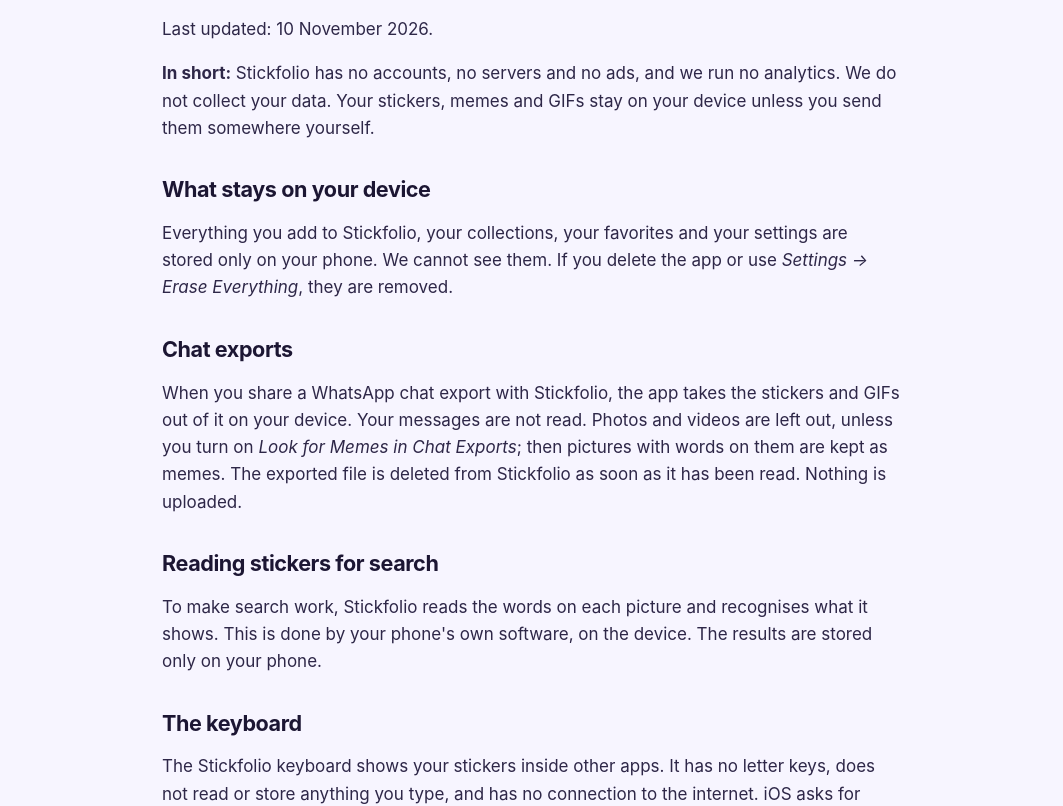
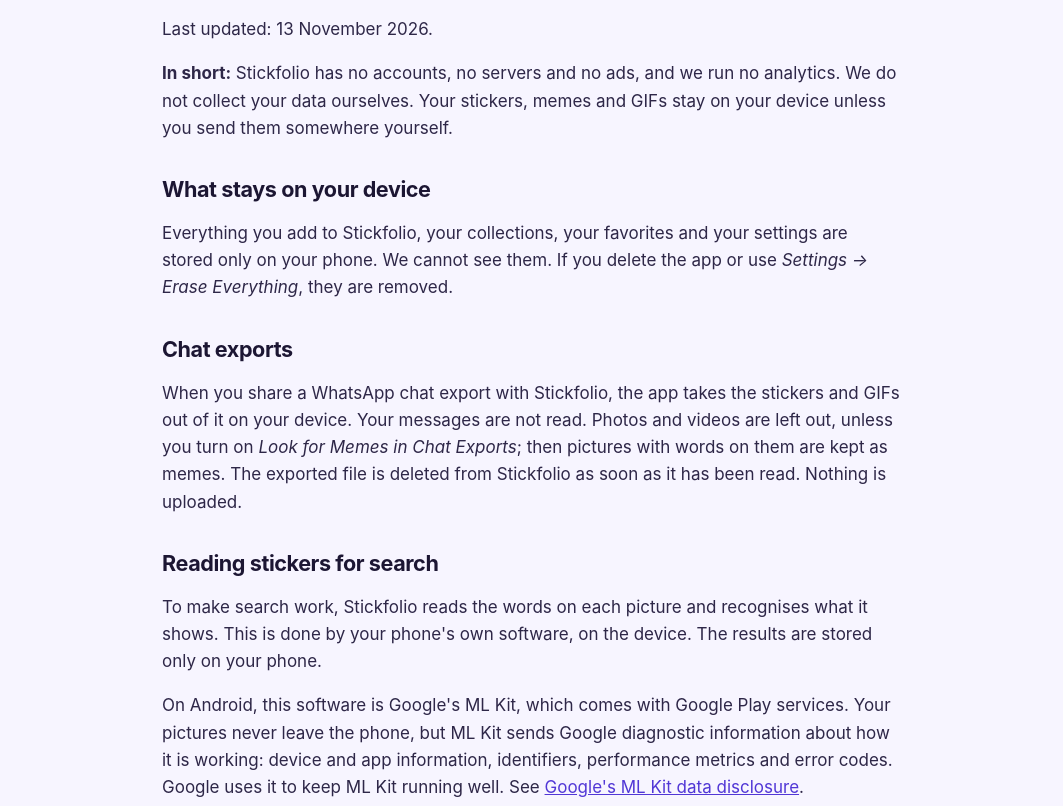
Before and after one commit to Saith96/stickfolio-site, a plain HTML site: page privacy.html in a window 1280 px wide. Shown: the part 152-958 px from the top of the page, without its empty margins (108-1171 px from the left). Drawn offline with Linux system fonts and the light colour scheme.

Commit message:
Privacy: say what ML Kit sends Google on Android
Co-Authored-By: Claude Opus 5.5 <noreply@anthropic.com>

```diff
--- a/privacy.html
+++ b/privacy.html
@@ -160,14 +160,15 @@ footer.site .legal{flex-basis:100%;margin:0;font-size:.84rem}
 </head><body><a class="skip" href="#main">Skip to content</a>
 <header class="top"><div class="wrap"><a class="brand" href="index.html"><img src="assets/icon.png" alt="" width="36" height="36">Stickfolio</a><nav aria-label="Site"><a href="index.html#features" class="opt">Features</a><a href="index.html#faq" class="opt">FAQ</a><a href="support.html" class="">Support</a><a href="privacy.html" class="opt2" aria-current=page>Privacy</a><a href="https://saith96.github.io/apps/" class="hub" title="All apps by Saith Developments"><svg class="ic" viewBox="0 0 24 24" fill="none" stroke="currentColor" stroke-width="1.9" stroke-linecap="round" stroke-linejoin="round" aria-hidden="true"><rect x="4" y="4" width="6.5" height="6.5" rx="1.6"/><rect x="13.5" y="4" width="6.5" height="6.5" rx="1.6"/><rect x="4" y="13.5" width="6.5" height="6.5" rx="1.6"/><rect x="13.5" y="13.5" width="6.5" height="6.5" rx="1.6"/></svg><span>All apps</span></a></nav></div></header>
 <main id="main"><div class="wrap"><article class="doc">
-<h1>Privacy Policy</h1><p>Last updated: 10 November 2026.</p>
-<p><strong>In short:</strong> Stickfolio has no accounts, no servers and no ads, and we run no analytics. We do not collect your data. Your stickers, memes and GIFs stay on your device unless you send them somewhere yourself.</p>
+<h1>Privacy Policy</h1><p>Last updated: 13 November 2026.</p>
+<p><strong>In short:</strong> Stickfolio has no accounts, no servers and no ads, and we run no analytics. We do not collect your data ourselves. Your stickers, memes and GIFs stay on your device unless you send them somewhere yourself.</p>
 <h2>What stays on your device</h2>
 <p>Everything you add to Stickfolio, your collections, your favorites and your settings are stored only on your phone. We cannot see them. If you delete the app or use <em>Settings &rarr; Erase Everything</em>, they are removed.</p>
 <h2>Chat exports</h2>
 <p>When you share a WhatsApp chat export with Stickfolio, the app takes the stickers and GIFs out of it on your device. Your messages are not read. Photos and videos are left out, unless you turn on <em>Look for Memes in Chat Exports</em>; then pictures with words on them are kept as memes. The exported file is deleted from Stickfolio as soon as it has been read. Nothing is uploaded.</p>
 <h2>Reading stickers for search</h2>
 <p>To make search work, Stickfolio reads the words on each picture and recognises what it shows. This is done by your phone's own software, on the device. The results are stored only on your phone.</p>
+<p>On Android, this software is Google's ML Kit, which comes with Google Play services. Your pictures never leave the phone, but ML Kit sends Google diagnostic information about how it is working: device and app information, identifiers, performance metrics and error codes. Google uses it to keep ML Kit running well. See <a href="https://developers.google.com/ml-kit/android-data-disclosure">Google's ML Kit data disclosure</a>.</p>
 <h2>The keyboard</h2>
 <p>The Stickfolio keyboard shows your stickers inside other apps. It has no letter keys, does not read or store anything you type, and has no connection to the internet. iOS asks for <em>Allow Full Access</em> because a keyboard needs it to put a sticker on the clipboard and to read the library the Stickfolio app keeps on your device. Nothing is sent to us or to anyone else.</p>
 <h2>Photos</h2>
```
